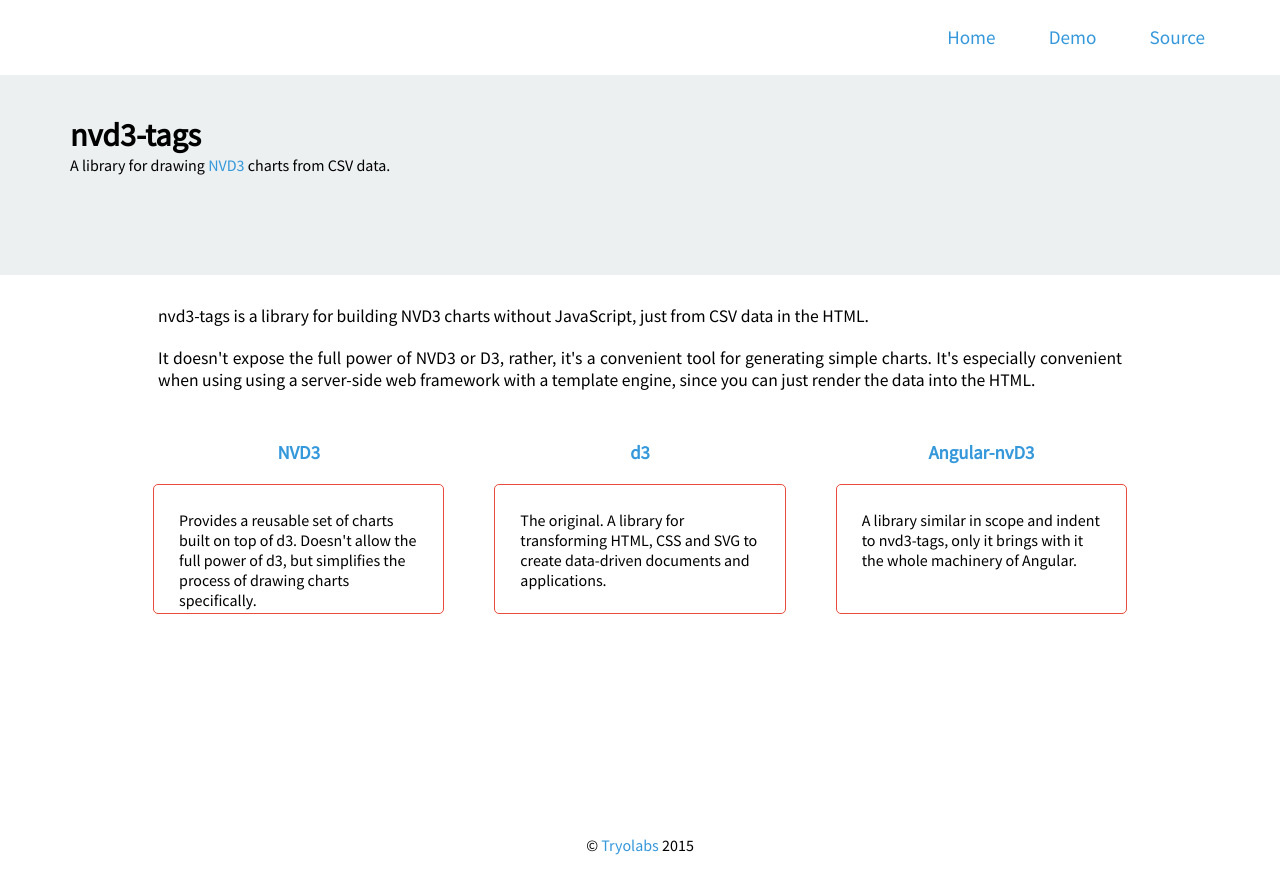
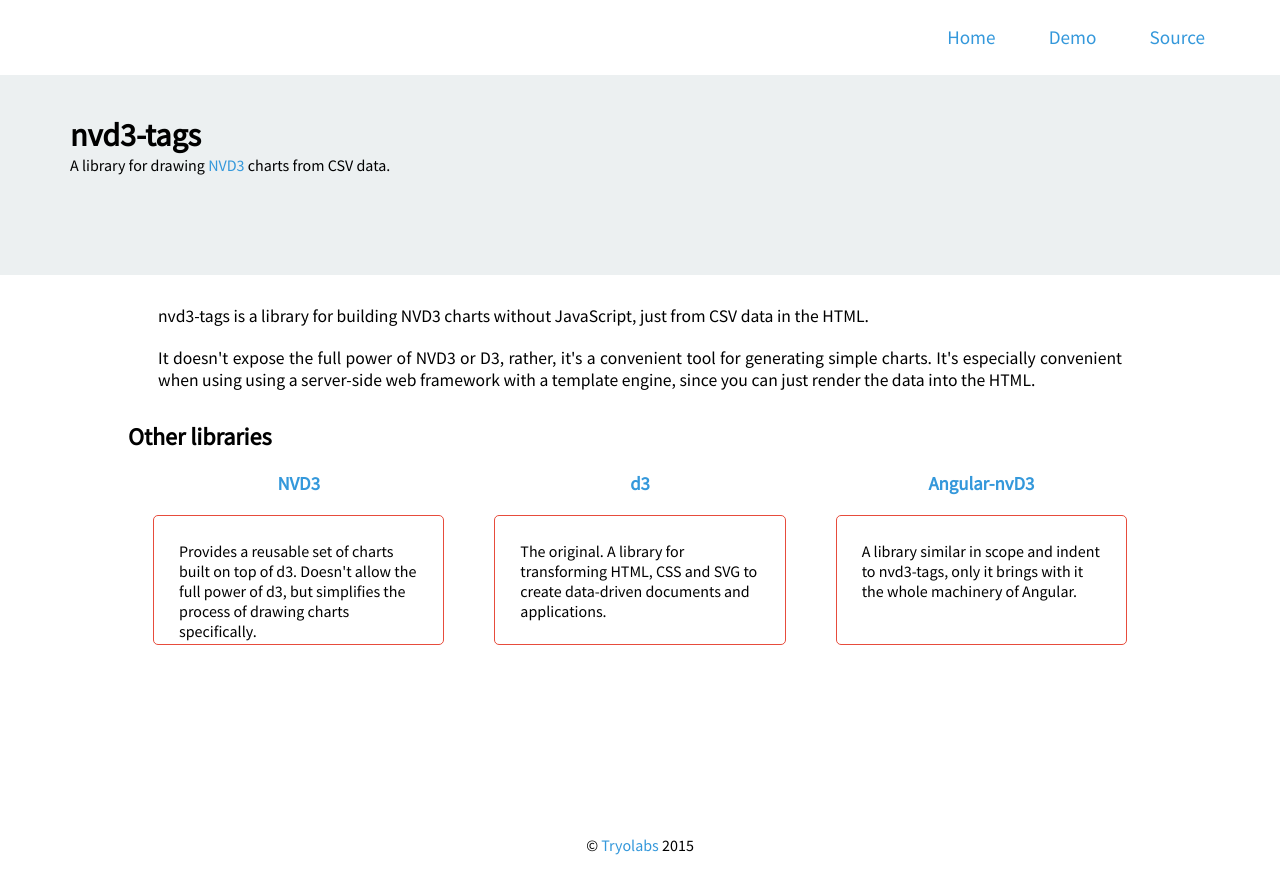
Before and after one commit to tryolabs/nvd3-tags, a Jekyll site: the page built from index.html, in a window 1280 px wide. Shown: the top 894 px of the page. Built offline with Jekyll 4.4.1, drawn with Linux system fonts in a browser that asks for light colours; nearby versions of some CDN libraries; a script that is not in the unit is left out.

Commit message:
Add a section title

```diff
--- a/index.html
+++ b/index.html
@@ -24,6 +24,7 @@
   </section>
 
   <section class="others">
+    <h1>Other libraries</h1>
     <ul>
       <li>
         <h3><a href="{{ site.links.nvd3 }}">NVD3</a></h3>
```
